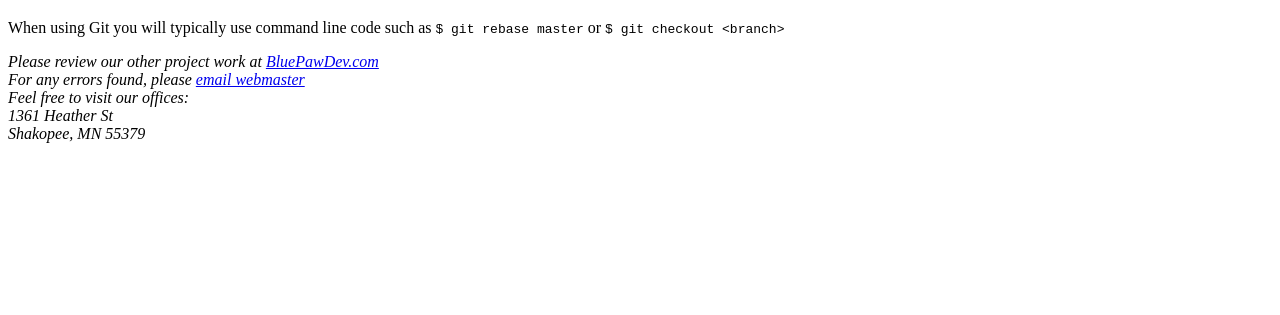
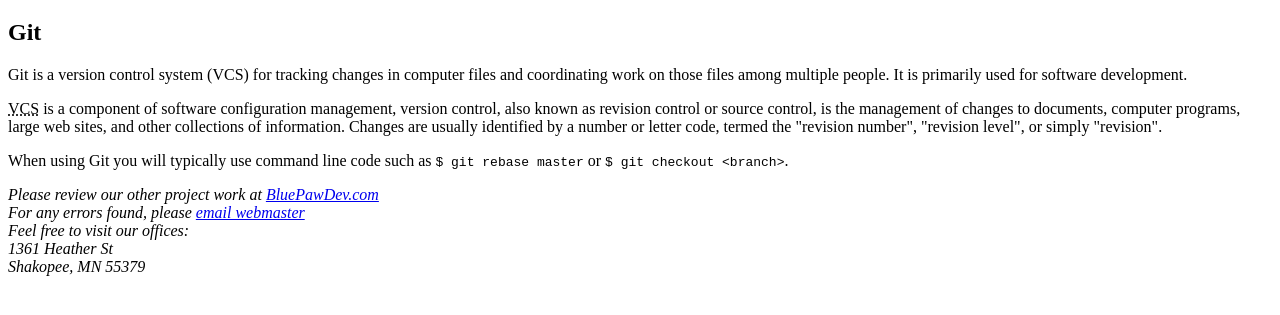
Before and after one commit to BluePawDev/sandbox-html, a plain HTML site: page index-html.html in a window 1280 px wide. Shown: the part 87-402 px from the top of the page. Drawn offline with Linux system fonts and the light colour scheme.

Commit message:
Add <h2> and <abbr>

```diff
--- a/index-html.html
+++ b/index-html.html
@@ -23,7 +23,10 @@
     <div class="mainContent">
       <div class="mainBody">
         <h1>Code Example</h1>
-        <p>When using Git you will typically use command line code such as <code>$ git rebase master</code> or <code>$ git checkout &lt;branch&gt;</code></p>
+        <h2>Git</h2>
+        <p>Git is a version control system (VCS) for tracking changes in computer files and coordinating work on those files among multiple people. It is primarily used for software development.</p>
+        <p><abbr title="Version Control System">VCS</abbr> is a component of software configuration management, version control, also known as revision control or source control, is the management of changes to documents, computer programs, large web sites, and other collections of information. Changes are usually identified by a number or letter code, termed the "revision number", "revision level", or simply "revision".</p>
+        <p>When using Git you will typically use command line code such as <code>$ git rebase master</code> or <code>$ git checkout &lt;branch&gt;</code>.</p>
 
       </div> <!-- End of .mainBody -->
       <div class="rightSideBar">
```
